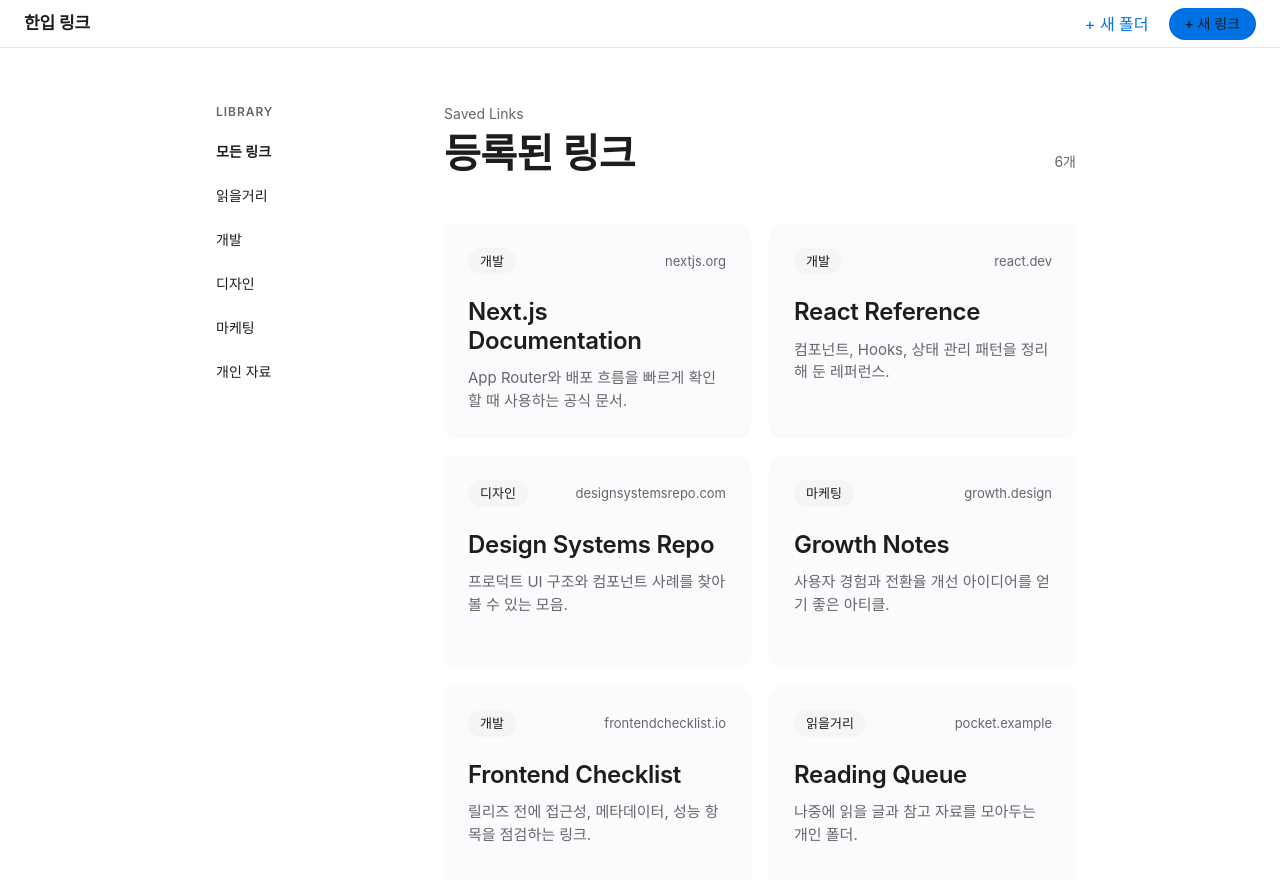
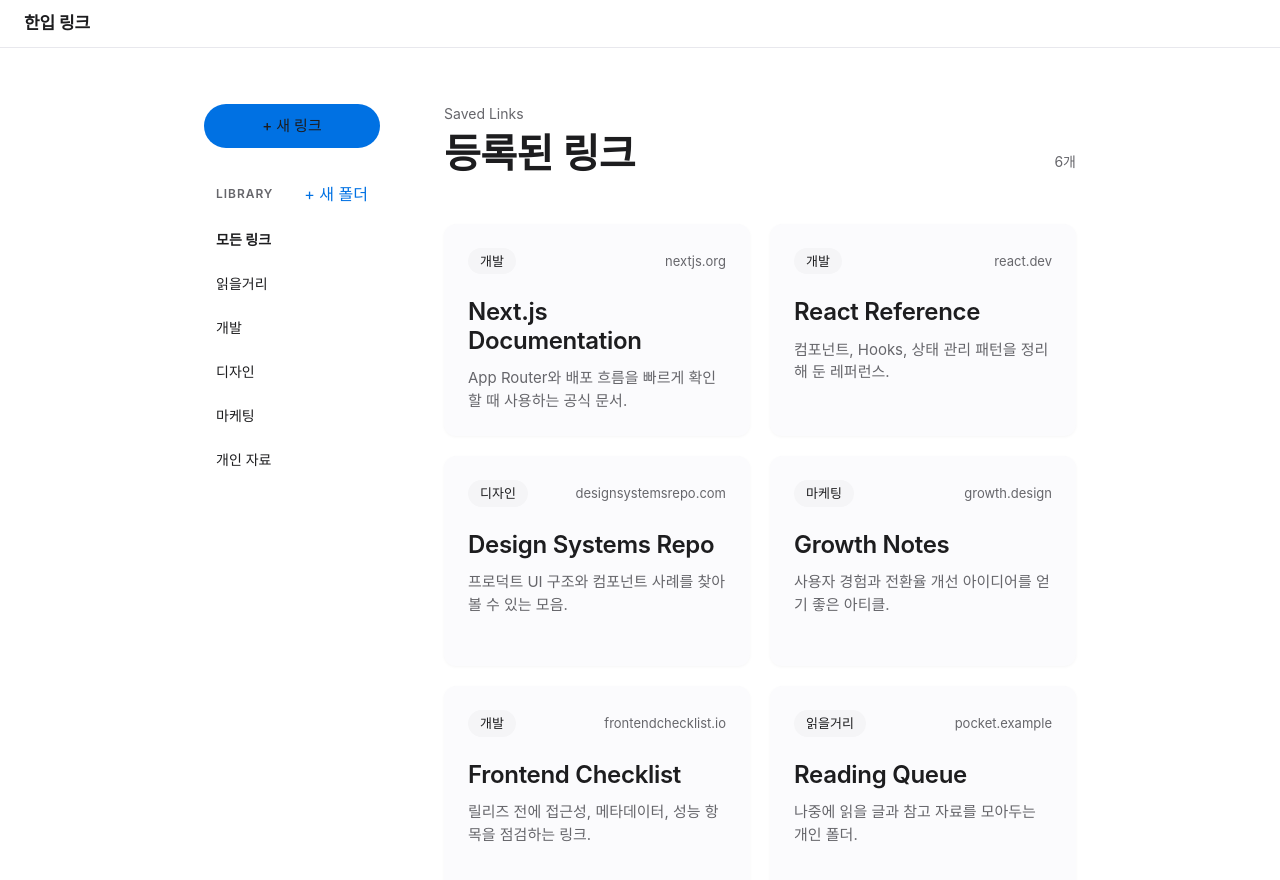
Before and after one commit to Minoh2/3.onebite-link, a Next.js app: page / in a window 1280 px wide. Shown: the top 880 px of the page. Built offline with nearby package versions, Linux system fonts and the light colour scheme.

Commit message:
폴더 삭제 기능 추가

```diff
--- a/app/globals.css
+++ b/app/globals.css
@@ -11,6 +11,8 @@
   --divider: #e8e8ed;
   --accent: #0071e3;
   --accent-hover: #0077ed;
+  --error: #d70015;
+  --error-hover: #b80012;
   --focus-ring: rgba(0, 113, 227, 0.2);
   --card-shadow: 0 1px 3px rgba(0, 0, 0, 0.04);
 }
@@ -45,6 +47,12 @@ a {
   transition: background-color 300ms ease, color 300ms ease, opacity 300ms ease;
 }
 
+.folder-row-hover,
+.folder-delete-button,
+.danger-button-hover {
+  transition: background-color 300ms ease, color 300ms ease, opacity 300ms ease, width 300ms ease;
+}
+
 .nav-link-hover:hover {
   background: var(--surface-hover);
   color: var(--text);
@@ -57,6 +65,25 @@ a {
 
 .link-card-hover:hover {
   background: var(--surface-hover);
+}
+
+.folder-row-hover:hover {
+  background: var(--surface-hover);
+}
+
+.folder-row-hover:hover .folder-delete-button,
+.folder-delete-button:focus-visible {
+  opacity: 1;
+  width: 58px;
+}
+
+.folder-delete-button:hover {
+  background: var(--divider);
+  color: var(--error);
+}
+
+.danger-button-hover:hover {
+  background: var(--error-hover);
 }
 
 .form-control-focus:focus {
@@ -76,4 +103,10 @@ a {
   .save-button-hover {
     transition: none;
   }
+
+  .folder-row-hover,
+  .folder-delete-button,
+  .danger-button-hover {
+    transition: none;
+  }
 }
--- a/components/AddFolderButton.tsx
+++ b/components/AddFolderButton.tsx
@@ -35,7 +35,7 @@ export default function AddFolderButton() {
   return (
     <>
       <button
-        className="nav-link-hover min-h-8 rounded-[980px] px-4 text-sm font-medium text-[var(--accent)]"
+        className="nav-link-hover min-h-8 shrink-0 rounded-[980px] px-3 text-xs font-medium text-[var(--accent)]"
         onClick={() => setIsOpen(true)}
         type="button"
       >
--- a/components/FolderProvider.tsx
+++ b/components/FolderProvider.tsx
@@ -17,16 +17,21 @@ type Folder = {
 type FolderContextValue = {
   folders: Folder[];
   addFolder: (name: string) => void;
+  deleteFolder: (id: string) => void;
 };
 
 const FolderContext = createContext<FolderContextValue | null>(null);
 
 export function FolderProvider({ children }: { children: ReactNode }) {
   const [customFolders, setCustomFolders] = useState<Folder[]>([]);
+  const [deletedFolderIds, setDeletedFolderIds] = useState<string[]>([]);
 
   const folders = useMemo(
-    () => [...defaultFolders, ...customFolders],
-    [customFolders],
+    () =>
+      [...defaultFolders, ...customFolders].filter(
+        (folder) => !deletedFolderIds.includes(folder.id),
+      ),
+    [customFolders, deletedFolderIds],
   );
 
   function addFolder(name: string) {
@@ -43,8 +48,15 @@ export function FolderProvider({ children }: { children: ReactNode }) {
     setCustomFolders(nextFolders);
   }
 
+  function deleteFolder(id: string) {
+    setCustomFolders((folders) =>
+      folders.filter((folder) => folder.id !== id),
+    );
+    setDeletedFolderIds((ids) => (ids.includes(id) ? ids : [...ids, id]));
+  }
+
   return (
-    <FolderContext.Provider value={{ folders, addFolder }}>
+    <FolderContext.Provider value={{ folders, addFolder, deleteFolder }}>
       {children}
     </FolderContext.Provider>
   );
--- a/components/Header.tsx
+++ b/components/Header.tsx
@@ -1,18 +1,11 @@
 import Link from "next/link";
-import AddFolderButton from "./AddFolderButton";
 
 export default function Header() {
   return (
-    <header className="sticky top-0 z-10 flex h-12 items-center justify-between border-b border-[var(--divider)] bg-[rgba(255,255,255,0.72)] px-6 backdrop-blur-[20px] backdrop-saturate-[180%]">
+    <header className="sticky top-0 z-10 flex min-h-12 items-center border-b border-[var(--divider)] bg-[rgba(255,255,255,0.72)] px-6 py-2 backdrop-blur-[20px] backdrop-saturate-[180%] max-[480px]:px-4">
       <Link className="text-[17px] font-semibold tracking-[-0.2px]" href="/">
         한입 링크
       </Link>
-      <div className="flex items-center gap-1">
-        <AddFolderButton />
-        <Link className="primary-button-hover inline-flex min-h-8 items-center justify-center rounded-[980px] bg-[var(--accent)] px-4 text-sm font-medium text-white" href="/new">
-          + 새 링크
-        </Link>
-      </div>
     </header>
   );
 }
--- a/components/Sidebar.tsx
+++ b/components/Sidebar.tsx
@@ -1,30 +1,126 @@
 "use client";
 
 import Link from "next/link";
+import { usePathname, useRouter } from "next/navigation";
+import { useState } from "react";
+import AddFolderButton from "./AddFolderButton";
 import { useFolders } from "./FolderProvider";
 
 export default function Sidebar() {
-  const { folders } = useFolders();
+  const { folders, deleteFolder } = useFolders();
+  const [folderToDelete, setFolderToDelete] = useState<{
+    id: string;
+    name: string;
+  } | null>(null);
+  const pathname = usePathname();
+  const router = useRouter();
+
+  function confirmDelete() {
+    if (!folderToDelete) return;
+
+    deleteFolder(folderToDelete.id);
+    if (pathname === `/folder/${folderToDelete.id}`) {
+      router.push("/");
+    }
+    setFolderToDelete(null);
+  }
 
   return (
-    <aside className="self-start max-[800px]:overflow-x-auto">
-      <p className="mb-3 px-3 text-xs font-semibold uppercase tracking-[0.08em] text-[var(--text-sub)]">
-        Library
-      </p>
+    <aside className="min-w-0 self-start">
+      <Link
+        className="primary-button-hover mb-7 flex min-h-11 w-full items-center justify-center rounded-[980px] bg-[var(--accent)] px-5 text-[15px] font-medium text-white max-[800px]:w-fit"
+        href="/new"
+      >
+        + 새 링크
+      </Link>
+      <div className="mb-2 flex min-h-9 items-center justify-between gap-2 pl-3">
+        <p className="text-xs font-semibold uppercase tracking-[0.08em] text-[var(--text-sub)]">
+          Library
+        </p>
+        <AddFolderButton />
+      </div>
       <Link className="nav-link-hover flex min-h-10 items-center rounded-lg px-3 text-sm font-semibold text-[var(--text)]" href="/">
         모든 링크
       </Link>
-      <nav className="mt-1 flex flex-col gap-1 max-[800px]:flex-row" aria-label="폴더 목록">
+      <nav className="mt-1 flex flex-col gap-1 max-[800px]:grid max-[800px]:grid-cols-2 max-[480px]:grid-cols-1" aria-label="폴더 목록">
         {folders.map((folder) => (
-          <Link
-            className="nav-link-hover flex min-h-10 items-center rounded-lg px-3 text-sm text-[var(--text-sub)] max-[800px]:shrink-0"
-            href={`/folder/${folder.id}`}
+          <div
+            className="folder-row-hover flex min-h-10 items-center rounded-lg pr-1"
             key={folder.id}
           >
-            {folder.name}
-          </Link>
+            <Link
+              className="min-w-0 flex-1 truncate px-3 py-2 text-sm text-[var(--text-sub)]"
+              href={`/folder/${folder.id}`}
+            >
+              {folder.name}
+            </Link>
+            <button
+              aria-label={`${folder.name} 폴더 삭제`}
+              className="folder-delete-button flex h-8 w-0 shrink-0 items-center justify-center gap-1 overflow-hidden rounded-full px-0 text-xs font-medium text-[var(--text-sub)] opacity-0 max-[800px]:w-[58px] max-[800px]:opacity-100"
+              onClick={() => setFolderToDelete(folder)}
+              title="폴더 삭제"
+              type="button"
+            >
+              <svg
+                aria-hidden="true"
+                fill="none"
+                height="16"
+                viewBox="0 0 24 24"
+                width="16"
+              >
+                <path
+                  d="M4 7h16M9 7V4h6v3m-8 0 1 13h8l1-13M10 11v5m4-5v5"
+                  stroke="currentColor"
+                  strokeLinecap="round"
+                  strokeLinejoin="round"
+                  strokeWidth="1.8"
+                />
+              </svg>
+              <span>삭제</span>
+            </button>
+          </div>
         ))}
       </nav>
+
+      {folderToDelete && (
+        <div
+          aria-labelledby="delete-folder-title"
+          aria-modal="true"
+          className="fixed inset-0 z-50 flex items-center justify-center bg-black/30 px-6 backdrop-blur-[4px]"
+          onMouseDown={(event) => {
+            if (event.currentTarget === event.target) setFolderToDelete(null);
+          }}
+          role="alertdialog"
+        >
+          <div className="w-full max-w-[420px] rounded-2xl bg-[var(--background)] p-7 shadow-[0_20px_60px_rgba(0,0,0,0.16)]">
+            <h2
+              className="text-2xl font-semibold leading-[1.2] tracking-[-0.3px]"
+              id="delete-folder-title"
+            >
+              폴더를 삭제할까요?
+            </h2>
+            <p className="mt-3 text-[15px] leading-[1.6] text-[var(--text-sub)]">
+              ‘{folderToDelete.name}’ 폴더가 사이드바에서 삭제됩니다.
+            </p>
+            <div className="mt-7 flex justify-end gap-2">
+              <button
+                className="nav-link-hover min-h-11 rounded-[980px] px-5 text-[15px] font-medium"
+                onClick={() => setFolderToDelete(null)}
+                type="button"
+              >
+                취소
+              </button>
+              <button
+                className="danger-button-hover min-h-11 rounded-[980px] bg-[var(--error)] px-5 text-[15px] font-medium text-white"
+                onClick={confirmDelete}
+                type="button"
+              >
+                삭제
+              </button>
+            </div>
+          </div>
+        </div>
+      )}
     </aside>
   );
 }
```
